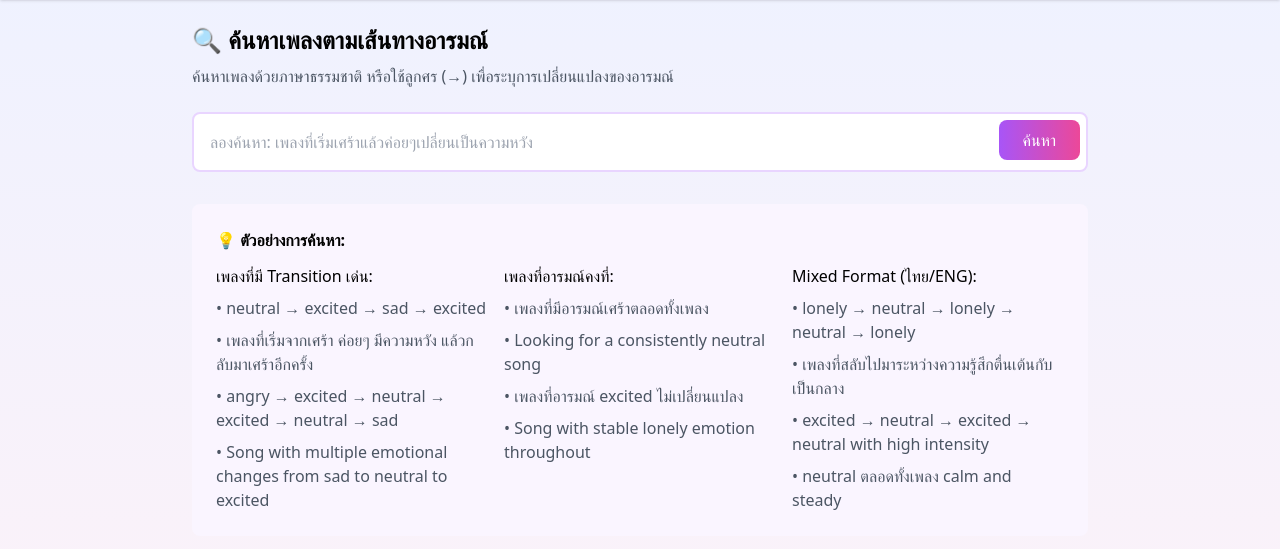
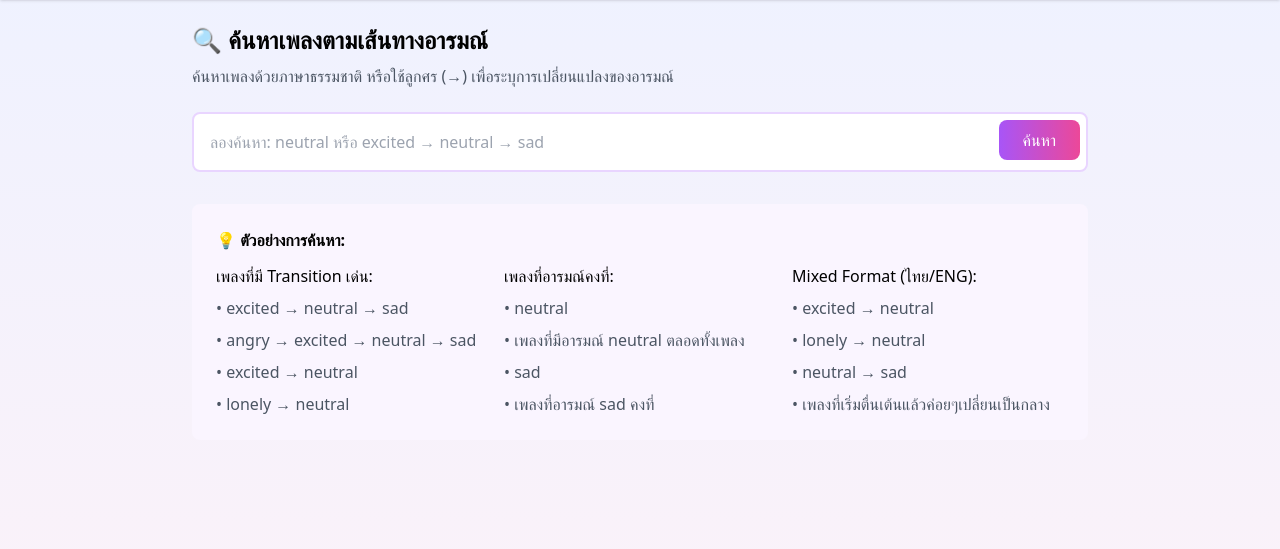
Before and after one commit to kainapat/emotion-music-app, a Flask app: page /search in a window 1280 px wide. Shown: the part 64-613 px from the top of the page. Run offline with Flask 3, Linux system fonts and the light colour scheme; some libraries are stand-ins or nearby versions.

Commit message:
Update emotion matching logic to require at least one occurrence for single emotion detection and revise search examples for clarity in emotional transitions

```diff
--- a/app.py
+++ b/app.py
@@ -213,9 +213,9 @@ def soft_subseq_match(target, seq):
     # กรณีอารมณ์คงที่: ถ้า target มีอารมณ์เดียวซ้ำกัน
     if len(set(target)) == 1:
         target_emotion = target[0]
-        # ต้องพบอารมณ์นั้นอย่างน้อย 80% ของความยาว sequence
+        # ต้องพบอารมณ์นั้นอย่างน้อย 1 ครั้ง (สำหรับการค้นหาอารมณ์เดียว)
         emotion_count = sum(1 for s in seq if s == target_emotion)
-        return emotion_count >= 0.8 * len(seq)
+        return emotion_count >= 1
 
     # กรณีปกติ: ค้นหาลำดับอารมณ์
     i = 0
--- a/templates/search.html
+++ b/templates/search.html
@@ -15,7 +15,7 @@
     <div class="relative">
       <input name="query"
              value="{{ request.form['query'] or '' }}"
-             placeholder="ลองค้นหา: เพลงที่เริ่มเศร้าแล้วค่อยๆเปลี่ยนเป็นความหวัง"
+             placeholder="ลองค้นหา: neutral หรือ excited → neutral → sad"
              class="w-full p-4 pr-32 border-2 border-purple-200 rounded-lg focus:border-purple-500 focus:outline-none">
       <button class="absolute right-2 top-2 px-6 py-2 bg-gradient-to-r from-purple-500 to-pink-500 text-white rounded-lg hover:opacity-90 transition-opacity">
         ค้นหา
@@ -33,16 +33,16 @@
         <p class="font-medium mb-2">เพลงที่มี Transition เด่น:</p>
         <ul class="space-y-2 text-gray-600">
           <li class="hover:text-purple-600 cursor-pointer" onclick="setQuery(this)">
-            • neutral → excited → sad → excited
+            • excited → neutral → sad
           </li>
           <li class="hover:text-purple-600 cursor-pointer" onclick="setQuery(this)">
-            • เพลงที่เริ่มจากเศร้า ค่อยๆ มีความหวัง แล้วกลับมาเศร้าอีกครั้ง
+            • angry → excited → neutral → sad
           </li>
           <li class="hover:text-purple-600 cursor-pointer" onclick="setQuery(this)">
-            • angry → excited → neutral → excited → neutral → sad
+            • excited → neutral
           </li>
           <li class="hover:text-purple-600 cursor-pointer" onclick="setQuery(this)">
-            • Song with multiple emotional changes from sad to neutral to excited
+            • lonely → neutral
           </li>
         </ul>
       </div>
@@ -52,16 +52,16 @@
         <p class="font-medium mb-2">เพลงที่อารมณ์คงที่:</p>
         <ul class="space-y-2 text-gray-600">
           <li class="hover:text-purple-600 cursor-pointer" onclick="setQuery(this)">
-            • เพลงที่มีอารมณ์เศร้าตลอดทั้งเพลง
+            • neutral
           </li>
           <li class="hover:text-purple-600 cursor-pointer" onclick="setQuery(this)">
-            • Looking for a consistently neutral song
+            • เพลงที่มีอารมณ์ neutral ตลอดทั้งเพลง
           </li>
           <li class="hover:text-purple-600 cursor-pointer" onclick="setQuery(this)">
-            • เพลงที่อารมณ์ excited ไม่เปลี่ยนแปลง
+            • sad
           </li>
           <li class="hover:text-purple-600 cursor-pointer" onclick="setQuery(this)">
-            • Song with stable lonely emotion throughout
+            • เพลงที่อารมณ์ sad คงที่
           </li>
         </ul>
       </div>
@@ -71,16 +71,16 @@
         <p class="font-medium mb-2">Mixed Format (ไทย/ENG):</p>
         <ul class="space-y-2 text-gray-600">
           <li class="hover:text-purple-600 cursor-pointer" onclick="setQuery(this)">
-            • lonely → neutral → lonely → neutral → lonely
+            • excited → neutral
           </li>
           <li class="hover:text-purple-600 cursor-pointer" onclick="setQuery(this)">
-            • เพลงที่สลับไปมาระหว่างความรู้สึกตื่นเต้นกับเป็นกลาง
+            • lonely → neutral
           </li>
           <li class="hover:text-purple-600 cursor-pointer" onclick="setQuery(this)">
-            • excited → neutral → excited → neutral with high intensity
+            • neutral → sad
           </li>
           <li class="hover:text-purple-600 cursor-pointer" onclick="setQuery(this)">
-            • neutral ตลอดทั้งเพลง calm and steady
+            • เพลงที่เริ่มตื่นเต้นแล้วค่อยๆเปลี่ยนเป็นกลาง
           </li>
         </ul>
       </div>
```
